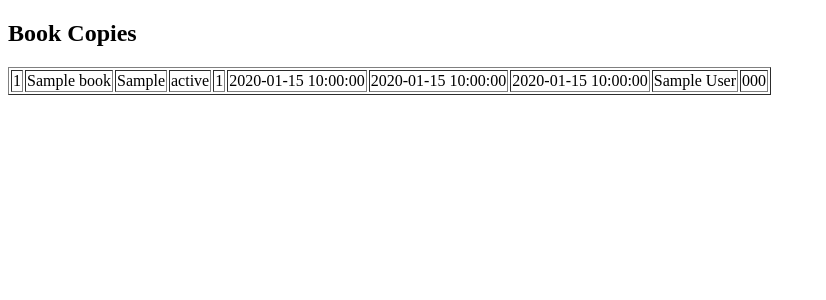
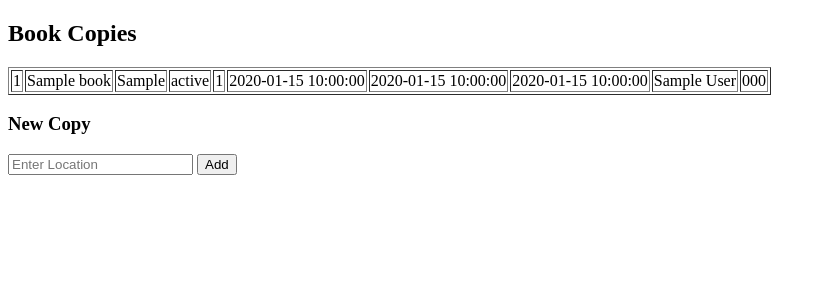
Before and after one commit to talktoarnab/Library_new, a Flask app: template templates/bookCopies.html in a window 1280 px wide. Shown: the part 104-404 px from the top of the page, without its empty margins (0-826 px from the left). Run offline with Flask 3, Linux system fonts and the light colour scheme; the template is opened without the code that fills it: most values are stand-ins (such as "Sample title", 1, 10 or a date in 2020); parts of the project's set-up code (start-up, migrations or seed data) failed here and were passed over.

Commit message:
update version

```diff
--- a/server.py
+++ b/server.py
@@ -11,10 +11,14 @@ db.init_app(app)
 @app.route('/')
 def index():
     return render_template('index.html')
+
+
 @app.route('/authors')
 def authors():
     authors = Author.query.all()
     return render_template('authors.html', authors=authors)
+
+
 @app.route('/books', methods=['GET', 'POST'])
 def books():
     if request.method == 'POST':
@@ -36,6 +40,7 @@ def books():
     author = db.session.query(Author).all()
     return render_template('books.html', book=books, pub=publisher, auth=author)
 
+
 @app.route('/newbook', methods=['GET', 'POST'])
 def newbook():
     if request.method == 'POST':
@@ -54,17 +59,37 @@ def newbook():
         author = db.session.query(Author).all()
     return render_template('books.html', book=books, pub=publisher, auth=author)
 
+
 @app.route('/bookCopies')
 def bookCopies():
     if request.method == 'GET':
         search_query = request.args.get('title')
         if search_query:
-            copy = db.session.query(Book, BookCopy, Loan, Member).join(BookCopy, Book.BookID == BookCopy.BookID)\
+            copy = db.session.query(Book, BookCopy, Loan, Member).outerjoin(BookCopy, Book.BookID == BookCopy.BookID)\
                 .outerjoin(Loan, BookCopy.CopyID == Loan.CopyID)\
                 .outerjoin(Member, Loan.MemberID == Member.MemberID)\
                 .filter(Book.Title.like(f"{search_query}")).all()
-            print(copy)
+        print(copy)
     return render_template('bookCopies.html', title=copy)
+
+
+@app.route('/newCopy', methods=['GET', 'POST'])
+def newcopy():
+    if request.method == 'POST':
+        title = request.form['title']
+        status = request.form['status']
+        shelf = request.form['shelf']
+
+        if shelf:
+            copy = BookCopy(BookID=title, Status=status, ShelfLocation=shelf)
+            db.session.add(copy)
+            db.session.commit()
+        copy = db.session.query(Book, BookCopy, Loan, Member).join(BookCopy, Book.BookID == BookCopy.BookID) \
+            .outerjoin(Loan, BookCopy.CopyID == Loan.CopyID) \
+            .outerjoin(Member, Loan.MemberID == Member.MemberID) \
+            .filter(Book.BookID.like(f"{title}")).all()
+        return render_template('bookCopies.html', title=copy)
+
 
 if __name__ == '__main__':
     app.run(debug=True)
--- a/templates/bookCopies.html
+++ b/templates/bookCopies.html
@@ -18,4 +18,11 @@
     </tr>
     {% endfor %}
 </table>
+<h3>New Copy</h3>
+<form action = "{{ url_for('newcopy') }}" method="POST">
+    <input type="hidden" name="title" value="{{ title[0].Book.BookID}}">
+    <input type="hidden" name="status" value="Available">
+    <input type="text" name="shelf" placeholder="Enter Location">
+    <button type="submit">Add</button>
+</form>
 {% endblock %}
--- a/templates/books.html
+++ b/templates/books.html
@@ -10,7 +10,7 @@
     <input type="text" name="search_author" placeholder="Enter author Name">
     <button type="submit">Search</button>
 </form>
-
+<h3></h3>
 <table border="1">
     <tr>
         <th>Title</th>
```
